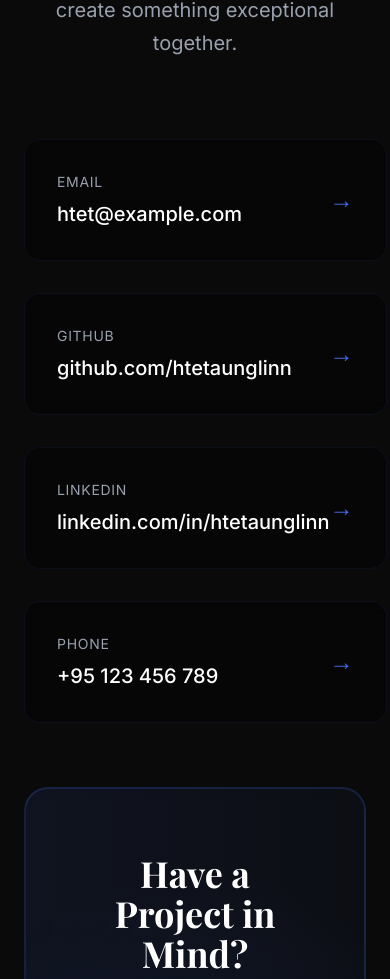
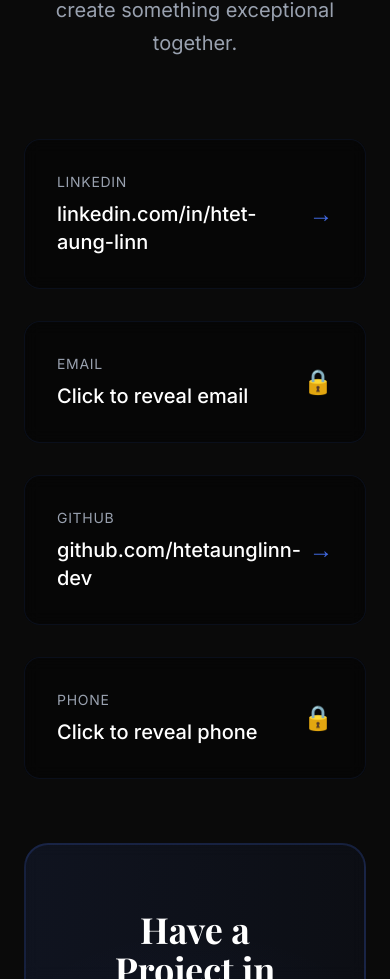
Before and after one commit to htetaunglinn-dev/htet-aung-linn-portfolio, a Next.js app: page / in a window 390 px wide. Shown: the part 9892-10871 px from the top of the page. Built offline with nearby package versions, Linux system fonts and the light colour scheme; a web font is replaced by a local one.

Commit message:
fix(): hide email and phone to avoid bot

```diff
--- a/app/page.tsx
+++ b/app/page.tsx
@@ -8,10 +8,15 @@ import { useParallax, useMouseParallax } from './hooks/useParallax';
 
 export default function Home() {
   const [isVisible, setIsVisible] = useState<Record<string, boolean>>({});
+  const [revealedContacts, setRevealedContacts] = useState<Record<string, boolean>>({});
   const parallaxBg = useParallax(0.5);
   const parallaxMid = useParallax(0.3);
   const parallaxSlow = useParallax(0.15);
   const mouseParallax = useMouseParallax(0.02);
+
+  const handleRevealContact = (type: string) => {
+    setRevealedContacts(prev => ({ ...prev, [type]: true }));
+  };
 
   useEffect(() => {
     const observer = new IntersectionObserver(
@@ -477,26 +482,52 @@ export default function Home() {
           <div className="grid md:grid-cols-2 gap-8 mb-16">
             {[
               {
+                label: 'LinkedIn',
+                value: 'linkedin.com/in/htet-aung-linn',
+                href: 'https://www.linkedin.com/in/htet-aung-linn-51146923b/',
+                needsReveal: false,
+              },
+              {
                 label: 'Email',
-                value: 'htet@example.com',
-                href: 'mailto:htet@example.com',
+                value: 'htaunglin@gmail.com',
+                href: 'mailto:htaunglin@gmail.com',
+                needsReveal: true,
               },
               {
                 label: 'GitHub',
-                value: 'github.com/htetaunglinn',
-                href: 'https://github.com/htetaunglinn',
-              },
-              {
-                label: 'LinkedIn',
-                value: 'linkedin.com/in/htetaunglinn',
-                href: 'https://linkedin.com/in/htetaunglinn',
+                value: 'github.com/htetaunglinn-dev',
+                href: 'https://github.com/htetaunglinn-dev',
+                needsReveal: false,
               },
               {
                 label: 'Phone',
-                value: '+95 123 456 789',
-                href: 'tel:+95123456789',
+                value: '+66 620911336',
+                href: 'tel:+66620911336',
+                needsReveal: true,
               },
-            ].map((contact, index) => (
+            ].map((contact, index) => {
+              const isRevealed = revealedContacts[contact.label];
+              const needsReveal = contact.needsReveal && !isRevealed;
+
+              if (needsReveal) {
+                return (
+                  <button
+                    key={index}
+                    onClick={() => handleRevealContact(contact.label)}
+                    className="group bg-black/40 backdrop-blur-sm border border-[#4169E1]/10 rounded-2xl p-8 hover:border-[#4169E1]/30 transition-all duration-300 hover:shadow-2xl hover:shadow-[#4169E1]/10 flex items-center justify-between text-left"
+                  >
+                    <div>
+                      <div className="text-sm text-gray-400 mb-2 uppercase tracking-wider">{contact.label}</div>
+                      <div className="text-white text-xl font-medium group-hover:text-[#4169E1] transition-colors">
+                        Click to reveal {contact.label.toLowerCase()}
+                      </div>
+                    </div>
+                    <span className="text-[#4169E1] text-2xl">🔒</span>
+                  </button>
+                );
+              }
+
+              return (
                 <a
                   key={index}
                   href={contact.href}
@@ -512,7 +543,8 @@ export default function Home() {
                   </div>
                   <span className="text-[#4169E1] text-2xl group-hover:translate-x-2 transition-transform">→</span>
                 </a>
-            ))}
+              );
+            })}
           </div>
 
           <div className="relative bg-gradient-to-r from-[#4169E1]/10 to-[#4169E1]/5 backdrop-blur-sm border-2 border-[#4169E1]/20 rounded-3xl p-16 text-center overflow-hidden">
@@ -527,7 +559,7 @@ export default function Home() {
               </p>
               <div className="flex gap-6 justify-center flex-wrap">
                 <a
-                  href="mailto:htet@example.com"
+                  href="mailto:htaunglin@gmail.com"
                   className="group inline-flex items-center gap-3 px-10 py-5 bg-[#4169E1] hover:bg-[#3454b4] text-white rounded-xl transition-all duration-300 hover:scale-105 font-bold text-lg shadow-2xl shadow-[#4169E1]/20"
                 >
                   Send a Message
@@ -559,8 +591,8 @@ export default function Home() {
 
             <div className="flex gap-4">
               {[
-                { label: 'GitHub', href: 'https://github.com' },
-                { label: 'LinkedIn', href: 'https://linkedin.com' },
+                { label: 'GitHub', href: 'https://github.com/htetaunglinn-dev' },
+                { label: 'LinkedIn', href: 'https://www.linkedin.com/in/htet-aung-linn-51146923b/' },
                 { label: 'Twitter', href: 'https://twitter.com' },
               ].map((social) => (
                 <a
```
Lines whose indentation alone changed are shown as unchanged.
